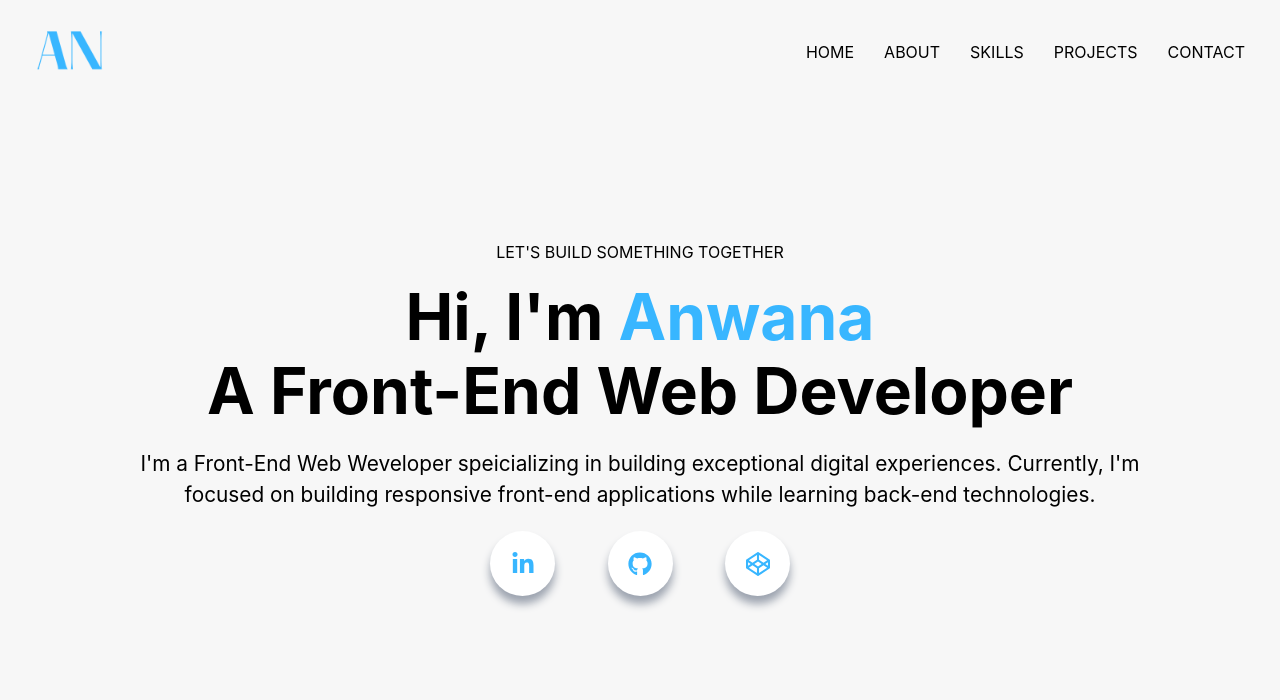
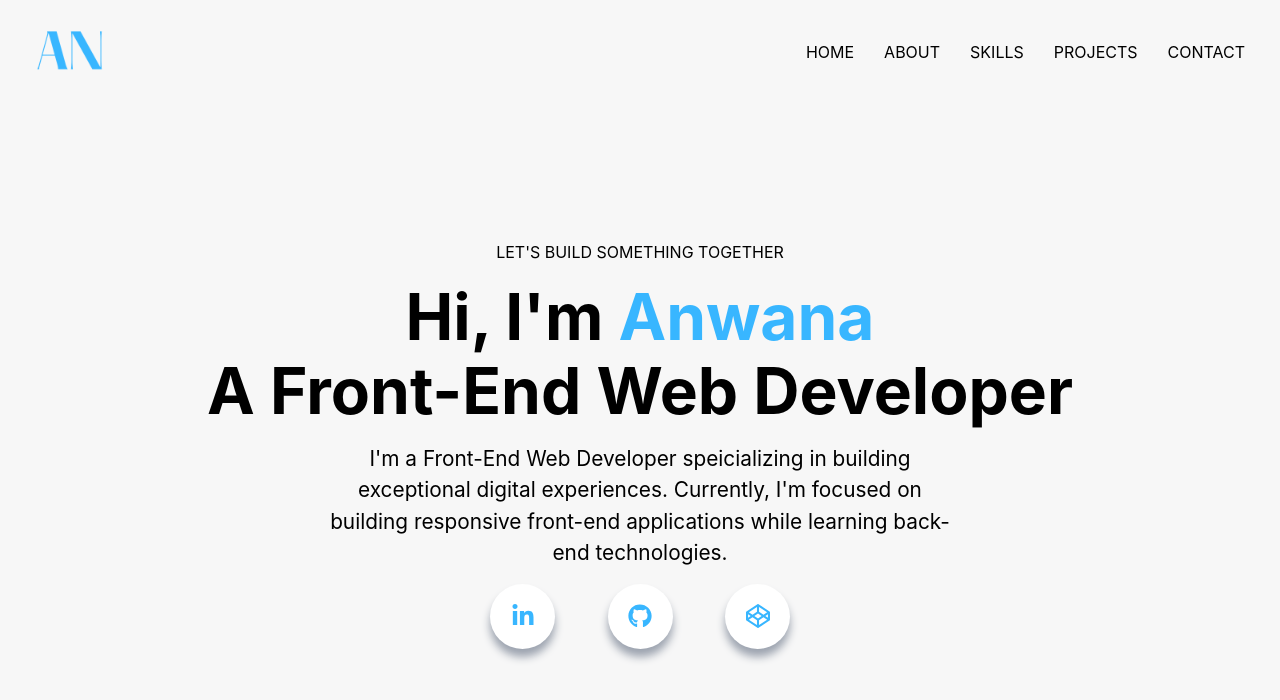
Before and after one commit to antofon/portfolio-v3, a Next.js app: page / in a window 1280 px wide. Shown: the top 700 px of the page. Built offline with nearby package versions, Linux system fonts and the light colour scheme.

Commit message:
Code cleanup for Header section

```diff
--- a/components/Header.tsx
+++ b/components/Header.tsx
@@ -1,7 +1,5 @@
-import Link from 'next/link';
 import { FaLinkedinIn, FaGithub, FaCodepen } from 'react-icons/fa';
 import headerStyles from '../styles/Header.module.css';
-// import homeStyles from "../styles/Home.module.css"
 
 const Header = () => {
   return (
@@ -15,7 +13,7 @@ const Header = () => {
       </h1>
 
       <p className={headerStyles.sectionDescription}>
-        {"I'm"} a Front-End Web Weveloper speicializing in building exceptional
+        {"I'm"} a Front-End Web Developer speicializing in building exceptional
         digital experiences. Currently, {"I'm"} focused on building responsive
         front-end applications while learning back-end technologies.
       </p>
--- a/styles/Header.module.css
+++ b/styles/Header.module.css
@@ -1,18 +1,7 @@
-.sectionTitle a {
-  color: #0070f3;
-  text-decoration: none;
-}
-
-.sectionTitle a:hover,
-.sectionTitle a:focus,
-.sectionTitle a:active {
-  text-decoration: underline;
-}
-
 .sectionTitle {
   margin: 0;
   line-height: 1.15;
-  font-size: 4rem;
+  font-size: 2.3rem;
 }
 
 .sectionTitle,
@@ -29,15 +18,12 @@
 .sectionDescription {
   line-height: 1.5;
   font-size: 1.3rem;
+  width:100%;
+  margin:1rem auto;
 }
 
 .container {
-  /* display: flex;
-  flex-direction: column;
-  align-items: center; */
   text-align: center;
-  /* justify-content: center; */
-  /* height:1100px; */
   max-width: 1000px;
   height: 700px;
   margin: auto;
@@ -50,7 +36,7 @@
 /* Socials */
 .socials {
   display: flex;
-  justify-content: space-between;
+  justify-content: space-around;
   max-width: 300px;
   margin: auto;
 }
@@ -73,3 +59,23 @@
 .icon:hover {
   transform: scale(1.05);
 }
+
+@media screen and (min-width: 768px) {
+  .socials {
+    justify-content: space-between;
+  }
+
+  .sectionTitle {
+    font-size: 3rem;
+  }
+
+  .sectionDescription {
+    width: 625px;
+  }
+}
+
+@media screen and (min-width: 1008px) {
+  .sectionTitle {
+    font-size: 4rem;
+  }
+}
```
